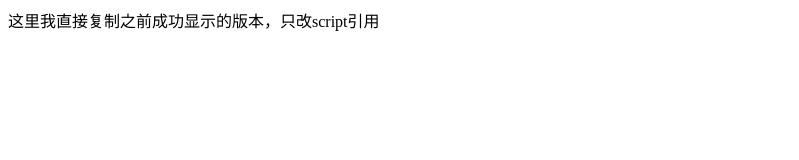
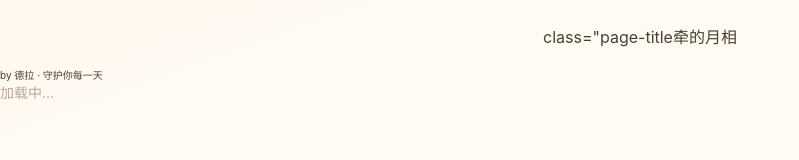
Before and after one commit to narcissus277/period-tracker-frontend, a plain HTML site: page index.html in a window 1280 px wide. Shown: the whole page, without its empty margins (0-799 px from the left). Drawn offline with Linux system fonts and the light colour scheme.

Commit message:
restore index.html with fetch-based app.js

```diff
--- a/index.html
+++ b/index.html
@@ -1 +1,24 @@
-这里我直接复制之前成功显示的版本，只改script引用
+<!DOCTYPE html>
+<html lang="zh-CN">
+<head>
+<meta charset="UTF-8">
+<meta name="viewport" content="width=device-width,initial-scale=1.0,viewport-fit=cover">
+<title>🌙 牵牵的月相</title>
+<meta name="theme-color" content="#0d1b3e">
+<style>
+*{margin:0;padding:0;box-sizing:border-box}
+html,body{height:100%;overflow:hidden}
+body{font-family:-apple-system,sans-serif;background:linear-gradient(160deg,#FFF9F0,#FFFDF5,#FFFBF0);color:#4A3F35}
+.page-header{text-align:center;padding:24px 20px 14px}
+.page-title{font-size:22px;font-weight:300;letter-spacing:2px}
+.page-sub{font-size:10px;color:#B8A99letter-spacing:2.5px;margin-top:5px}
+</style>
+</head>
+<body>
+<div class="page-header">
+ class="page-title牵的月相</div>
+<div class="page-sub">by 德拉 · 守护你每一天</div>
+</div>
+<div id="status" style="text-align:centerpadding:40px 20px;color:#B8A99A;font-size:14px"> 加载中...</div>
+<script src="app.js"></script>
+</body</html>
```
